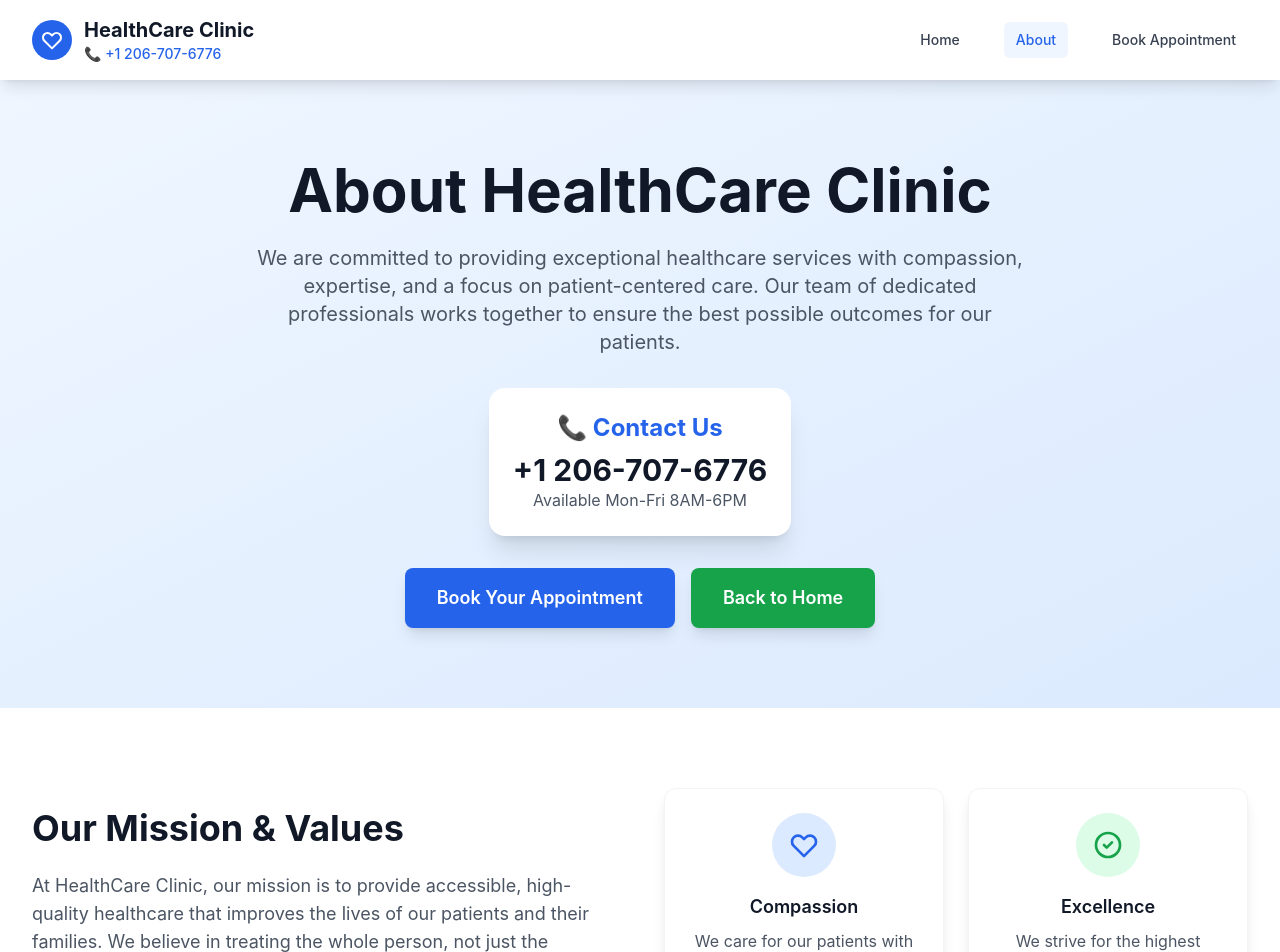
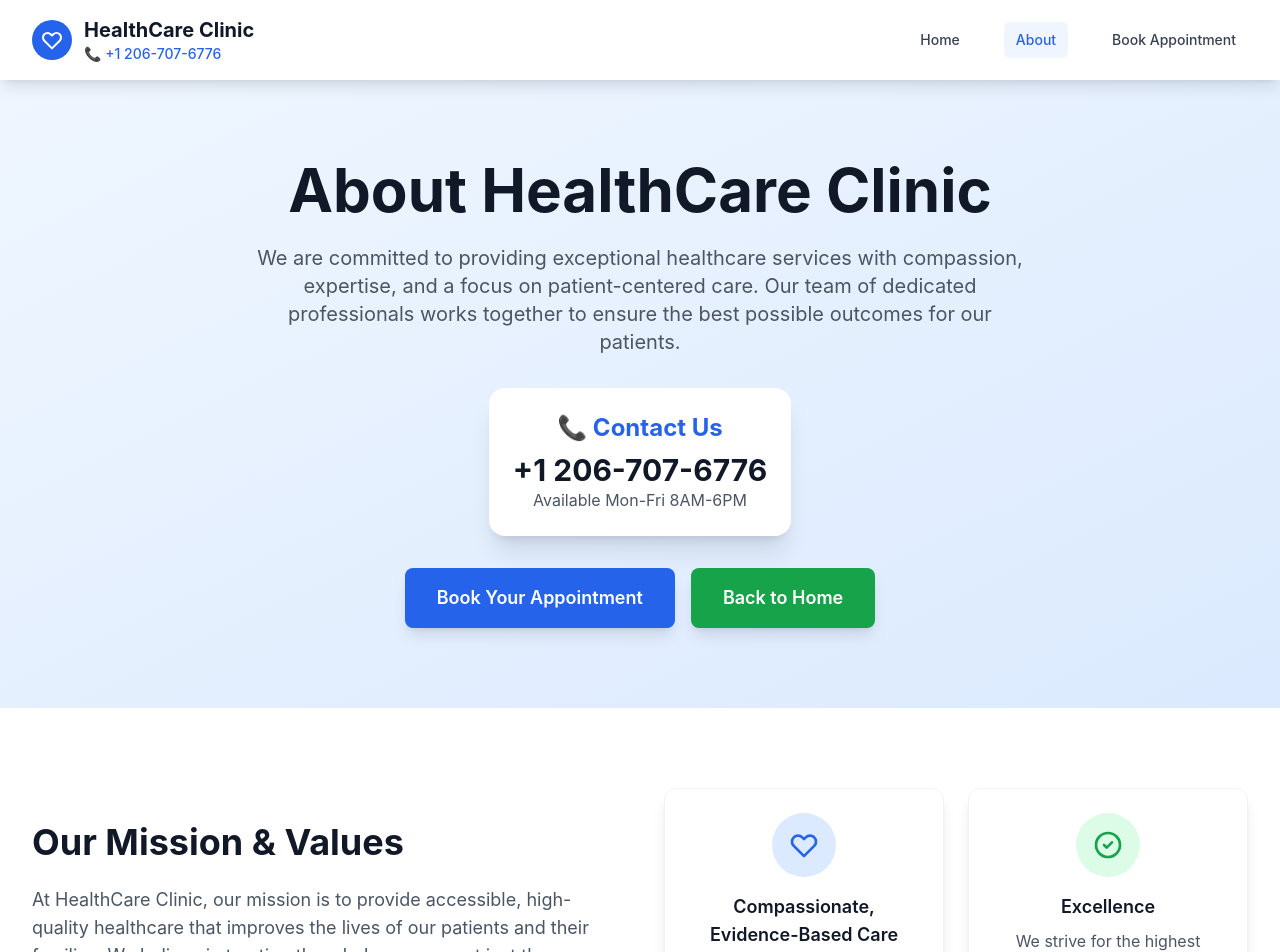
Before and after one commit to DaniyalAlam002/reacttrackingbooking, a React (Vite) app: page /about in a window 1280 px wide. Shown: the top 952 px of the page. Built offline with nearby package versions, Linux system fonts and the light colour scheme.

Commit message:
ai-optimize: heading — Compassionate, Evidence-Based Care

```diff
--- a/src/pages/About.jsx
+++ b/src/pages/About.jsx
@@ -117,7 +117,7 @@
                     <path strokeLinecap="round" strokeLinejoin="round" strokeWidth={2} d="M4.318 6.318a4.5 4.5 0 000 6.364L12 20.364l7.682-7.682a4.5 4.5 0 00-6.364-6.364L12 7.636l-1.318-1.318a4.5 4.5 0 00-6.364 0z" />
                   </svg>
                 </div>
-                <h3 className="text-lg font-semibold text-gray-900 mb-2">Compassion</h3>
+                <h3 className="text-lg font-semibold text-gray-900 mb-2">Compassionate, Evidence-Based Care</h3>
                 <p className="text-gray-600">We care for our patients with empathy and understanding</p>
               </div>
 
```
